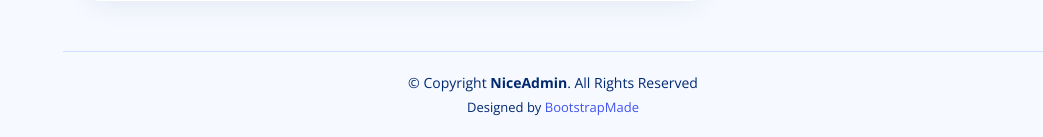
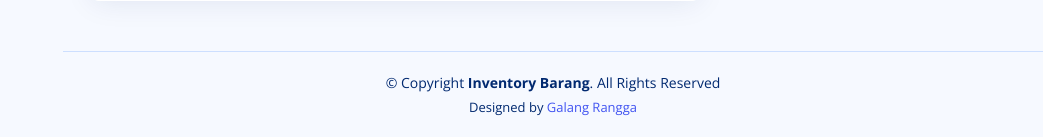
Before and after one commit to anggara-commits/anggara, a PHP site: page / in a window 1280 px wide. Shown: the part 1474-1611 px from the top of the page, without its empty margins (237-1280 px from the left). Run offline with PHP 8.4, Linux system fonts and the light colour scheme; some libraries are stand-ins or nearby versions.

Commit message:
mengganti nama yang ada pada footer

```diff
--- a/Laporan.php
+++ b/Laporan.php
@@ -318,14 +318,14 @@ $total_stok_kritis = mysqli_num_rows(mysqli_query(
   <!-- ======= Footer ======= -->
   <footer id="footer" class="footer">
     <div class="copyright">
-      &copy; Copyright <strong><span>NiceAdmin</span></strong>. All Rights Reserved
+      &copy; Copyright <strong><span>Inventory Barang</span></strong>. All Rights Reserved
     </div>
     <div class="credits">
       <!-- All the links in the footer should remain intact. -->
       <!-- You can delete the links only if you purchased the pro version. -->
       <!-- Licensing information: https://bootstrapmade.com/license/ -->
       <!-- Purchase the pro version with working PHP/AJAX contact form: https://bootstrapmade.com/nice-admin-bootstrap-admin-html-template/ -->
-      Designed by <a href="https://bootstrapmade.com/">BootstrapMade</a>
+      Designed by <a href="">Galang Rangga</a>
     </div>
   </footer><!-- End Footer -->
 
--- a/Produk.php
+++ b/Produk.php
@@ -251,14 +251,14 @@
   <!-- ======= Footer ======= -->
   <footer id="footer" class="footer">
     <div class="copyright">
-      &copy; Copyright <strong><span>NiceAdmin</span></strong>. All Rights Reserved
+      &copy; Copyright <strong><span>Inventory Barang</span></strong>. All Rights Reserved
     </div>
     <div class="credits">
       <!-- All the links in the footer should remain intact. -->
       <!-- You can delete the links only if you purchased the pro version. -->
       <!-- Licensing information: https://bootstrapmade.com/license/ -->
       <!-- Purchase the pro version with working PHP/AJAX contact form: https://bootstrapmade.com/nice-admin-bootstrap-admin-html-template/ -->
-      Designed by <a href="https://bootstrapmade.com/">BootstrapMade</a>
+      Designed by <a href="">Galang Rangga</a>
     </div>
   </footer><!-- End Footer -->
 
--- a/index.php
+++ b/index.php
@@ -534,14 +534,14 @@
   <!-- ======= Footer ======= -->
   <footer id="footer" class="footer">
     <div class="copyright">
-      &copy; Copyright <strong><span>NiceAdmin</span></strong>. All Rights Reserved
+      &copy; Copyright <strong><span>Inventory Barang</span></strong>. All Rights Reserved
     </div>
     <div class="credits">
       <!-- All the links in the footer should remain intact. -->
       <!-- You can delete the links only if you purchased the pro version. -->
       <!-- Licensing information: https://bootstrapmade.com/license/ -->
       <!-- Purchase the pro version with working PHP/AJAX contact form: https://bootstrapmade.com/nice-admin-bootstrap-admin-html-template/ -->
-      Designed by <a href="https://bootstrapmade.com/">BootstrapMade</a>
+      Designed by <a href="">Galang Rangga</a>
     </div>
   </footer><!-- End Footer -->
 
--- a/kategori_produk.php
+++ b/kategori_produk.php
@@ -237,14 +237,14 @@
   <!-- ======= Footer ======= -->
   <footer id="footer" class="footer">
     <div class="copyright">
-      &copy; Copyright <strong><span>NiceAdmin</span></strong>. All Rights Reserved
+      &copy; Copyright <strong><span>Inventory Barang</span></strong>. All Rights Reserved
     </div>
     <div class="credits">
       <!-- All the links in the footer should remain intact. -->
       <!-- You can delete the links only if you purchased the pro version. -->
       <!-- Licensing information: https://bootstrapmade.com/license/ -->
       <!-- Purchase the pro version with working PHP/AJAX contact form: https://bootstrapmade.com/nice-admin-bootstrap-admin-html-template/ -->
-      Designed by <a href="https://bootstrapmade.com/">BootstrapMade</a>
+      Designed by <a href="">Galang Rangga</a>
     </div>
   </footer><!-- End Footer -->
 
```
